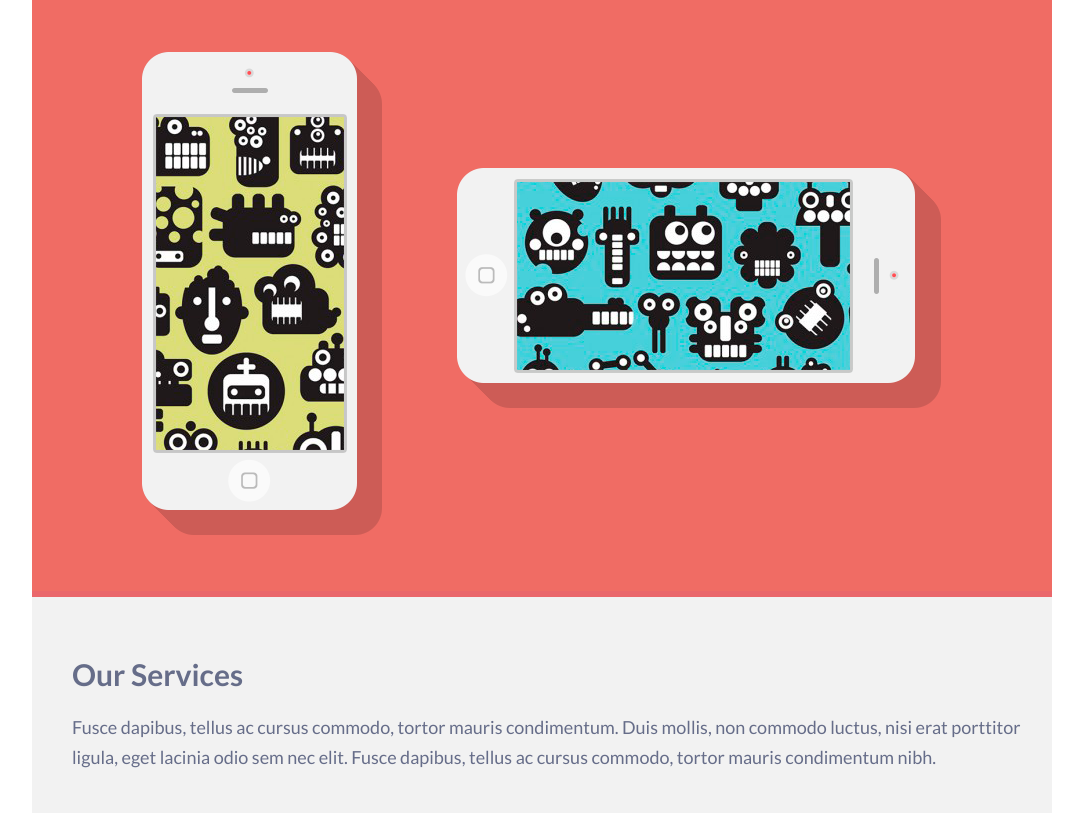
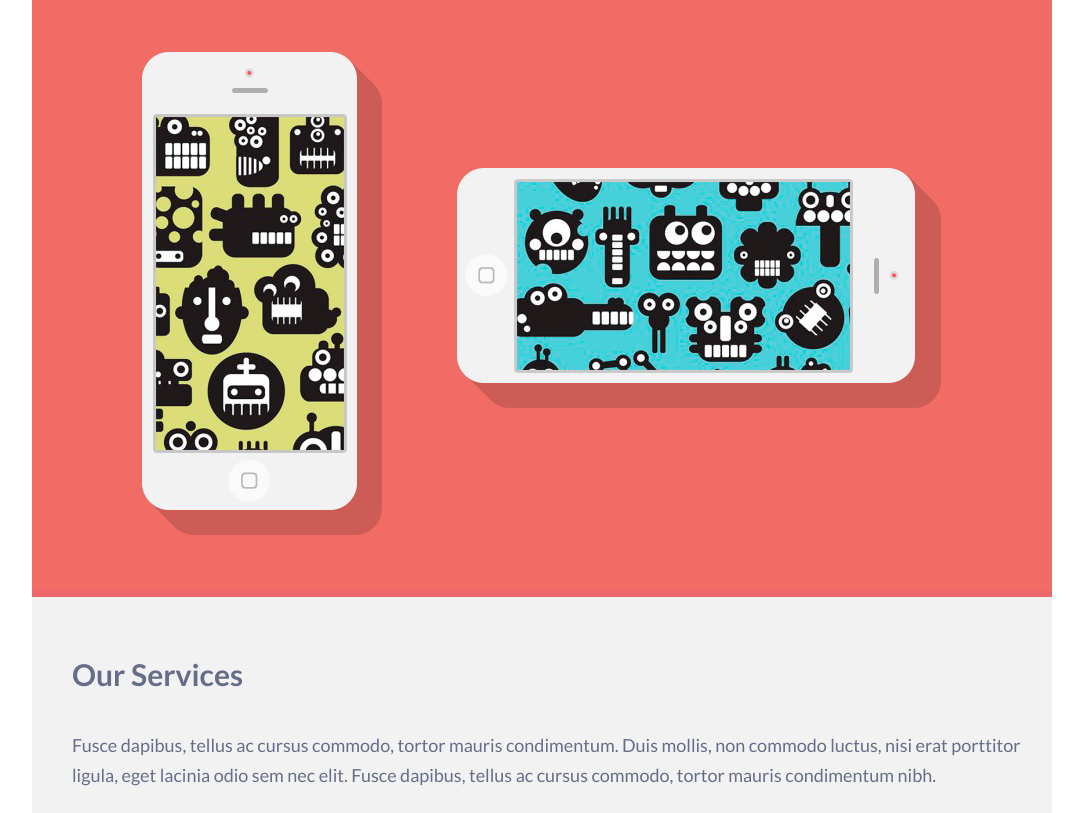
Before and after one commit to Altaf-dev/singolo, a plain HTML site: page singolo1.html in a window 1280 px wide. Shown: the part 98-911 px from the top of the page, without its empty margins (98-1181 px from the left). Drawn offline with nearby package versions, Linux system fonts and the light colour scheme.

```diff
--- a/singolo1.css
+++ b/singolo1.css
@@ -1,4 +1,4 @@
-body ,h1 ,h2 ,h3 ,p{
+body ,h1 ,h2 ,h3 ,p *{
     font-family: 'Lato', sans-serif;
     padding: 0;
     margin: 0;
```
